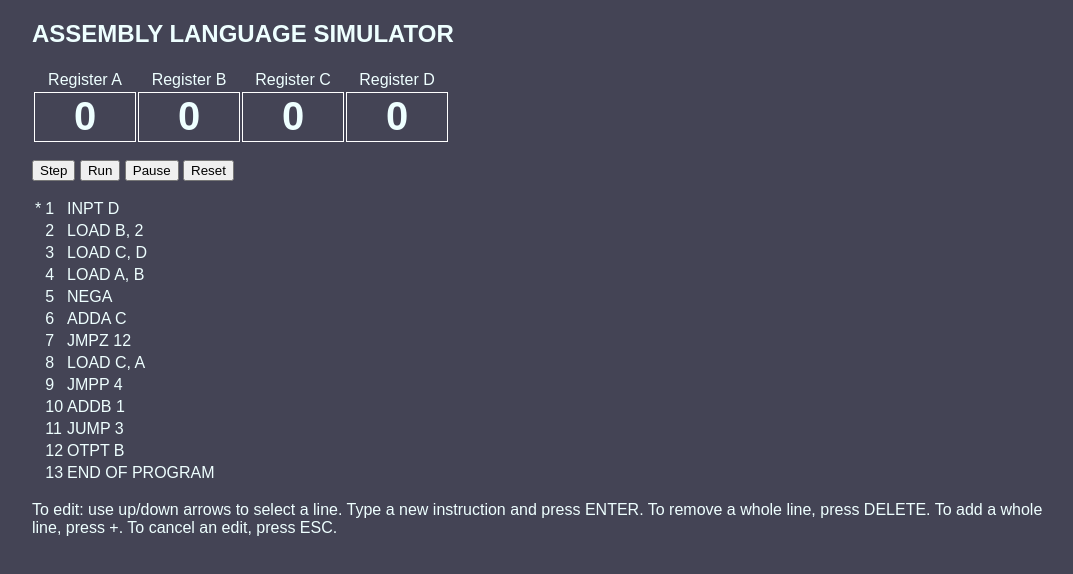
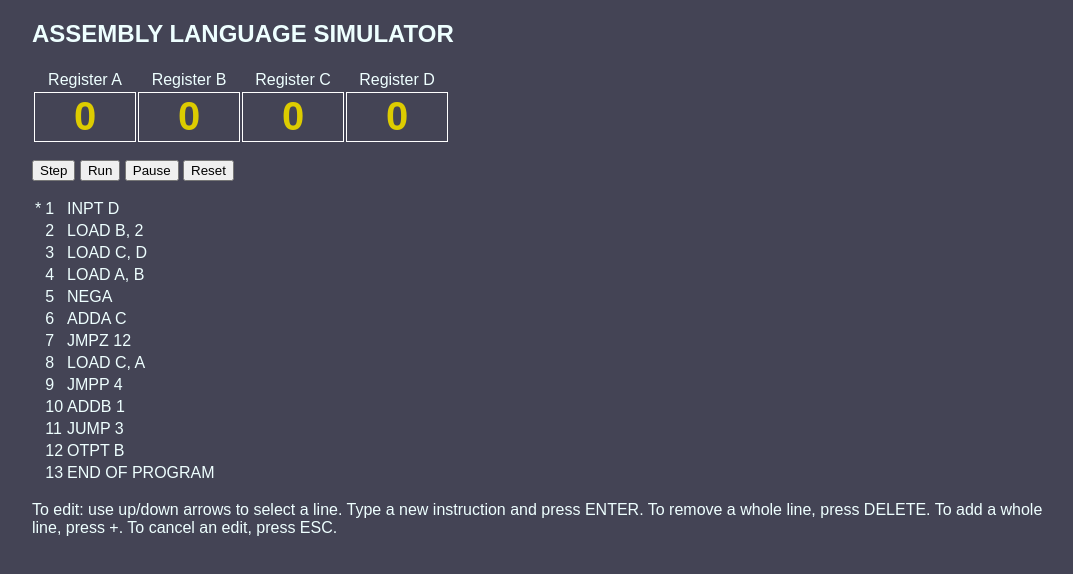
Before and after one commit to ceculbe/AssemblySimulator, a plain HTML site: page index.html in a window 1280 px wide. Shown: the whole page, without its empty margins (96-1169 px from the left). Drawn offline with Linux system fonts and the light colour scheme.

Commit message:
Add register color

```diff
--- a/index.html
+++ b/index.html
@@ -32,7 +32,7 @@ th{
     <td width=100px>Register C</td>
     <td width=100px>Register D</td>
   </tr>
-  <tr height = 50px, style="text-align: center">
+  <tr height = 50px, style="text-align: center; color: #ddcc00">
     <th>0</th>
     <th>0</th>
     <th>0</th>
```
